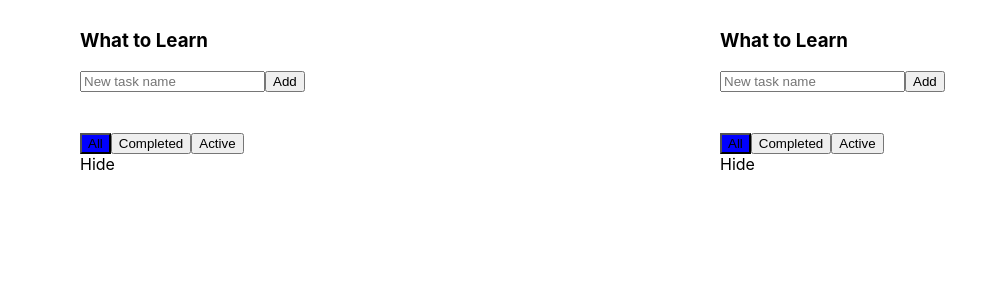
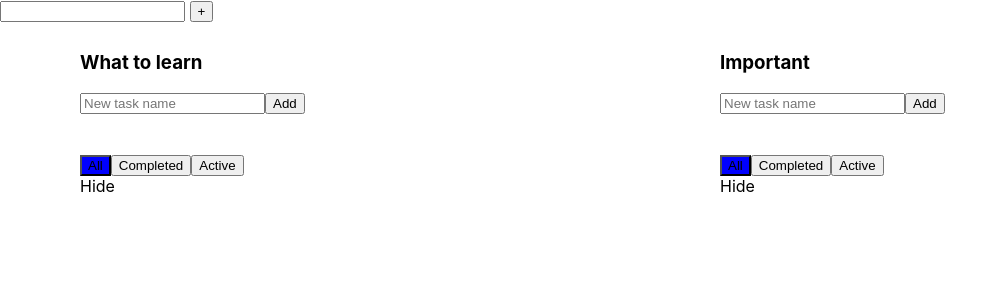
Before and after one commit to Alyso4ka/TodoList, a React (Create React App) app: page / in a window 1280 px wide. Shown: the top 300 px of the page, without its empty margins (0-1008 px from the left). Built offline with nearby package versions, Linux system fonts and the light colour scheme.

Commit message:
class AddNewItemForm

```diff
--- a/src/App.js
+++ b/src/App.js
@@ -20,14 +20,17 @@ class App extends React.Component {
 
     render = () => {
 
+        let todoLists = this.state.todolists.map(tl =>  <TodoList id={tl.id} title={tl.title}/>)
+
         return (
+            <div>
+            <div>
+                <input/> <button>+</button>
+            </div>
+
             <div className="App">
-
-                {this.state.todolists.map(tl =>  <TodoList id={tl.id} title={tl.title}/>)}
-
-
-
-
+                {todoLists}
+            </div>
             </div>
         );
     }
--- a/src/TodoList.js
+++ b/src/TodoList.js
@@ -97,7 +97,7 @@ class TodoList extends React.Component {
         return (
 
                 <div className="todoList">
-                    <TodoListHeader addTask={this.addTask}/>
+                    <TodoListHeader addTask={this.addTask} title={this.props.title}/>
                     {/*<div className="todoList-header">*/}
                     {/*    <h3 className="todoList-header__title">What to Learn</h3>*/}
                     {/*    <div className="todoList-newTaskForm">*/}
--- a/src/TodoListHeader.js
+++ b/src/TodoListHeader.js
@@ -40,7 +40,7 @@ class TodoListHeader extends React.Component {
         ;
         return (
             <div className="todoList-header">
-                <h3 className="todoList-header__title">What to Learn</h3>
+                <h3 className="todoList-header__title">{this.props.title}</h3>
                 <div className="todoList-newTaskForm">
                     <input onKeyPress={this.onKeyPress}
                            onClick={this.setState}
```
Also changed, not shown: src/AddNewItemForm.js (added, +22 -0 lines).
